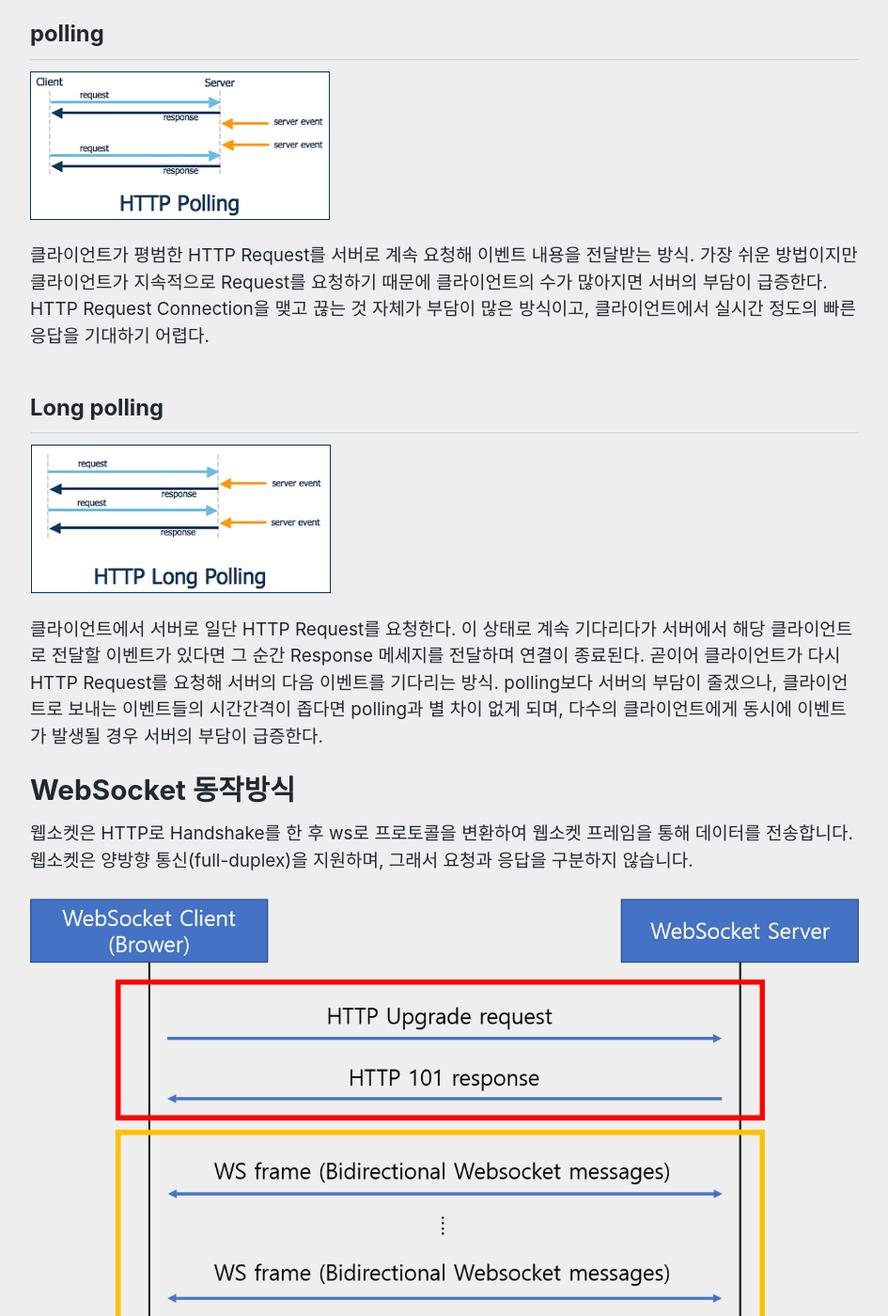
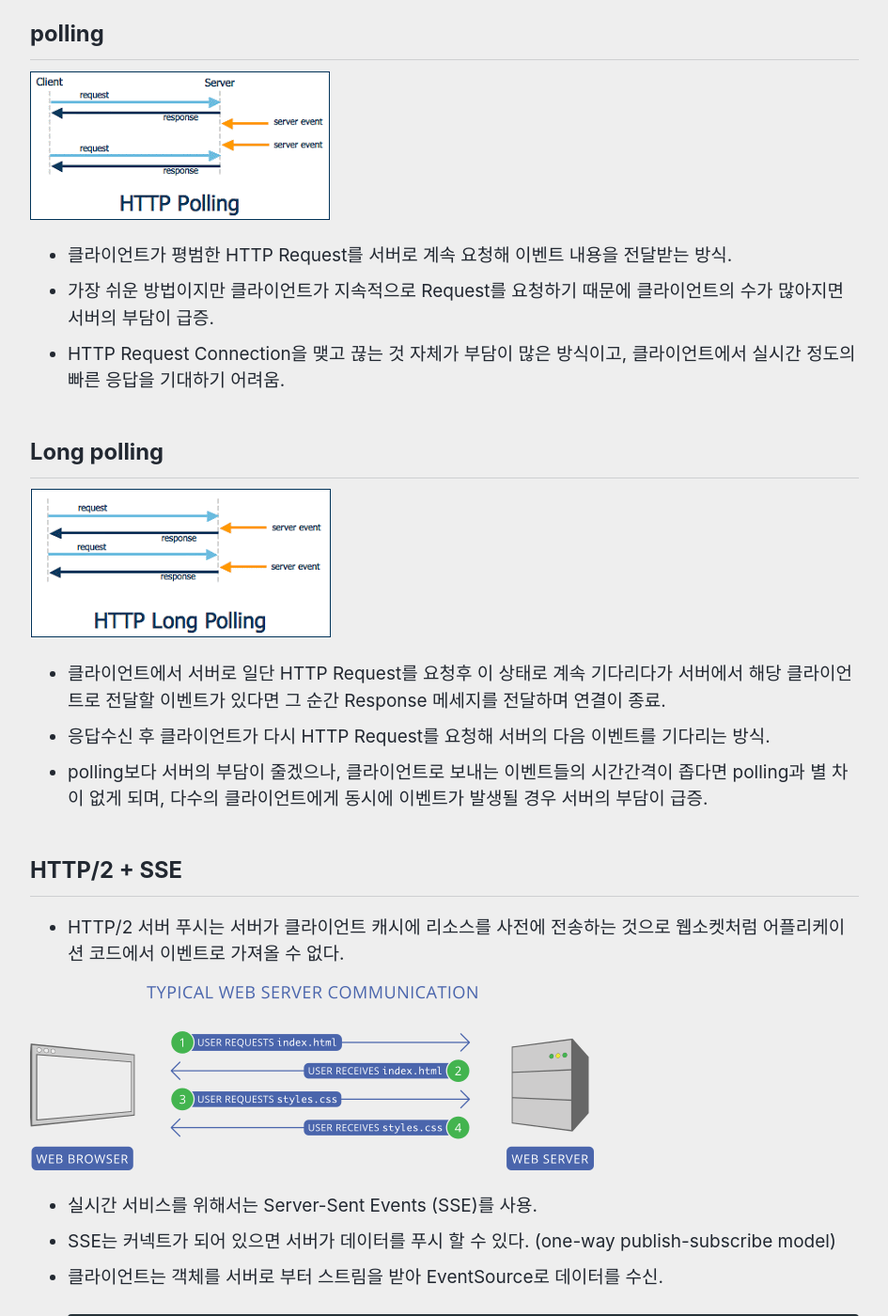
Before and after one commit to sorincorp-edu/sorincorp-edu.github.io, a Jekyll site: the page built from _posts/2022-09-19-web-5_3-websocket.md, in a window 1280 px wide and 1400 px high, scrolled down 1728 px. Shown: the whole window at 94% size, without its empty margins (167-1112 px from the left). Built offline with Jekyll 4.4.1, drawn with Linux system fonts in a browser that asks for light colours; cached includes are drawn as plain includes; a script that is not in the unit is left out; some of the changed text lies outside the part shown.

Commit message:
websocket 추가

````diff
--- a/_posts/2022-09-19-web-5_3-websocket.md
+++ b/_posts/2022-09-19-web-5_3-websocket.md
@@ -60,13 +60,48 @@
 
 ![websocket](./../../images/sr_web/websocket_2.gif)
 
-클라이언트가 평범한 HTTP Request를 서버로 계속 요청해 이벤트 내용을 전달받는 방식. 가장 쉬운 방법이지만 클라이언트가 지속적으로 Request를 요청하기 때문에 클라이언트의 수가 많아지면 서버의 부담이 급증한다. HTTP Request Connection을 맺고 끊는 것 자체가 부담이 많은 방식이고, 클라이언트에서 실시간 정도의 빠른 응답을 기대하기 어렵다.
+- 클라이언트가 평범한 HTTP Request를 서버로 계속 요청해 이벤트 내용을 전달받는 방식.
+- 가장 쉬운 방법이지만 클라이언트가 지속적으로 Request를 요청하기 때문에 클라이언트의 수가 많아지면 서버의 부담이 급증.
+- HTTP Request Connection을 맺고 끊는 것 자체가 부담이 많은 방식이고, 클라이언트에서 실시간 정도의 빠른 응답을 기대하기 어려움.
 
 ## Long polling
 
 ![websocket](./../../images/sr_web/websocket_3.gif)
 
-클라이언트에서 서버로 일단 HTTP Request를 요청한다. 이 상태로 계속 기다리다가 서버에서 해당 클라이언트로 전달할 이벤트가 있다면 그 순간 Response 메세지를 전달하며 연결이 종료된다. 곧이어 클라이언트가 다시 HTTP Request를 요청해 서버의 다음 이벤트를 기다리는 방식. polling보다 서버의 부담이 줄겠으나, 클라이언트로 보내는 이벤트들의 시간간격이 좁다면 polling과 별 차이 없게 되며, 다수의 클라이언트에게 동시에 이벤트가 발생될 경우 서버의 부담이 급증한다.
+- 클라이언트에서 서버로 일단 HTTP Request를 요청후  이 상태로 계속 기다리다가 서버에서 해당 클라이언트로 전달할 이벤트가 있다면 그 순간 Response 메세지를 전달하며 연결이 종료.
+- 응답수신 후 클라이언트가 다시 HTTP Request를 요청해 서버의 다음 이벤트를 기다리는 방식.
+- polling보다 서버의 부담이 줄겠으나, 클라이언트로 보내는 이벤트들의 시간간격이 좁다면 polling과 별 차이 없게 되며, 다수의 클라이언트에게 동시에 이벤트가 발생될 경우 서버의 부담이 급증.
+
+## HTTP/2 + SSE
+- HTTP/2 서버 푸시는 서버가 클라이언트 캐시에 리소스를 사전에 전송하는 것으로 웹소켓처럼 어플리케이션 코드에서 이벤트로 가져올 수 없다.
+
+![websocket](./../../images/sr_web/how-javascript-work-9.9492a47e.png)
+
+- 실시간 서비스를 위해서는 Server-Sent Events (SSE)를 사용.
+- SSE는 커넥트가 되어 있으면 서버가 데이터를 푸시 할 수 있다. (one-way publish-subscribe model)
+- 클라이언트는 객체를 서버로 부터 스트림을 받아 EventSource로 데이터를 수신.
+
+  ```
+    var es = new EventSource(stream_url);
+
+    es.onmessage = function (event) {
+        // 이벤트 설정이안된 기본 데이터 처리
+    };
+    es.addEventListener('myevent', function(e) {
+        // 'myevent' 이벤트의 데이터 처리
+    }, false);
+  ```
+
+- http2는 멀티플랙스로 한 연결에 SSE 스트림을 동시에 여러개 포함할 수 있다.
+
+![websocket](./../../images/sr_web/how-javascript-work-11.15593463.png)
+
+- 양쪽으로 많은 양의 메세지가 교환되고 멀티 플레이어인 경우, 지연시간이 낮아서 실시간을 기대하는 상황에서는 websocket이 어울리지만 뉴스라던가 데이터를 열람하는 서비스이라면 HTTP2 + SSE를 사용해도 좋다.
+
+- 웹소켓은 HTTP연결을 변경시켜 사용하기 때문은 기존 웹 인프라와 호환성 문제를 걱정해야하고 HTTP2 + SSE는 브라우저 호환성이 웹소켓보다 좋지 않다.
+
+- 단점 1. 브라우저에서 최대 동시 접속 수는 HTTP/1.1의 경우 6개, HTTP/2는 100개까지 가능.
+- 단점 2. 클라이언트에서 페이즈를 닫아도 서버에서 감지불가.
 
 # WebSocket 동작방식
 웹소켓은 HTTP로 Handshake를 한 후 ws로 프로토콜을 변환하여 웹소켓 프레임을 통해 데이터를 전송합니다. 웹소켓은 양방향 통신(full-duplex)을 지원하며, 그래서 요청과 응답을 구분하지 않습니다.
````
Also changed, not shown: images/sr_web/how-javascript-work-11.15593463.png (added), images/sr_web/how-javascript-work-9.9492a47e.png (added).
